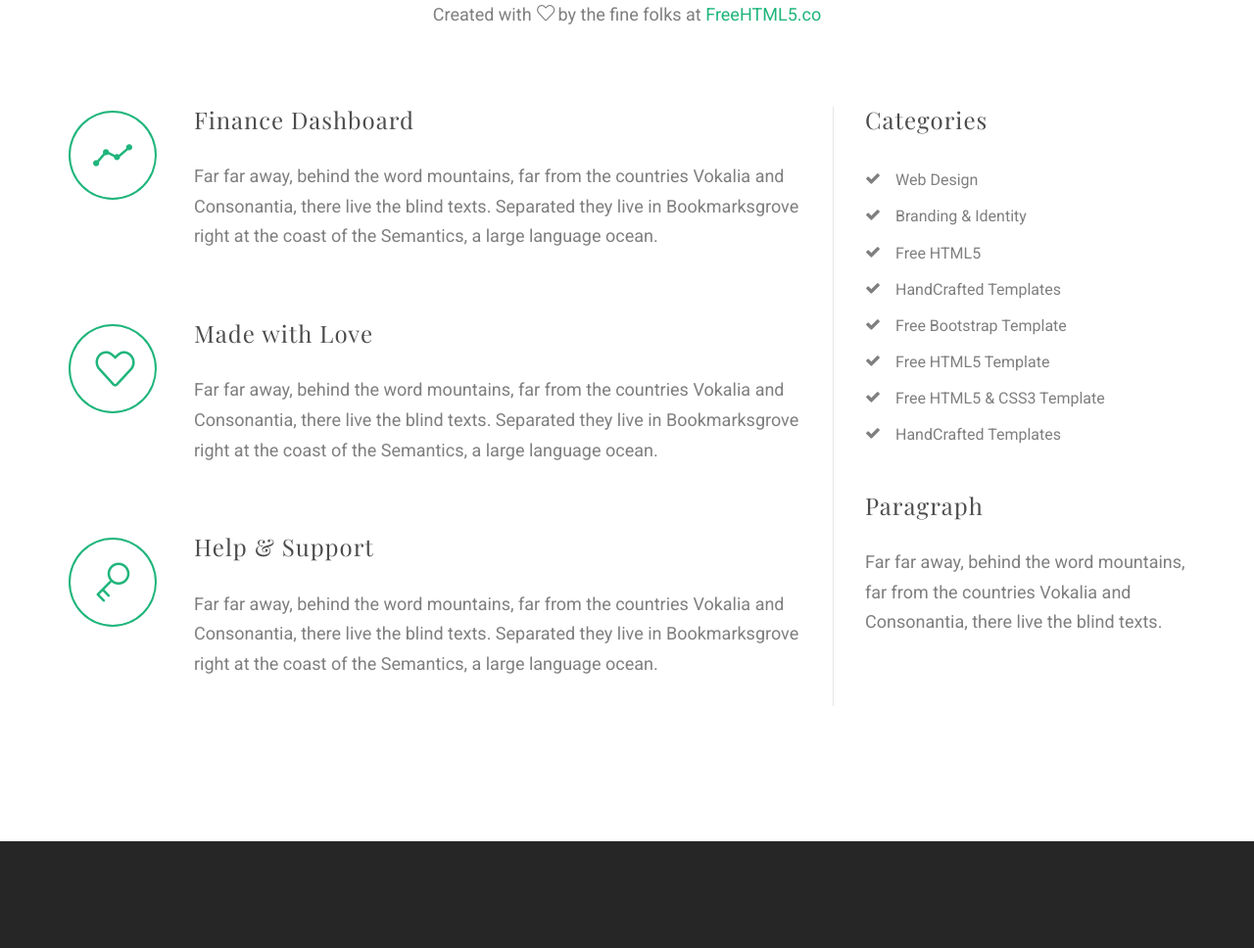
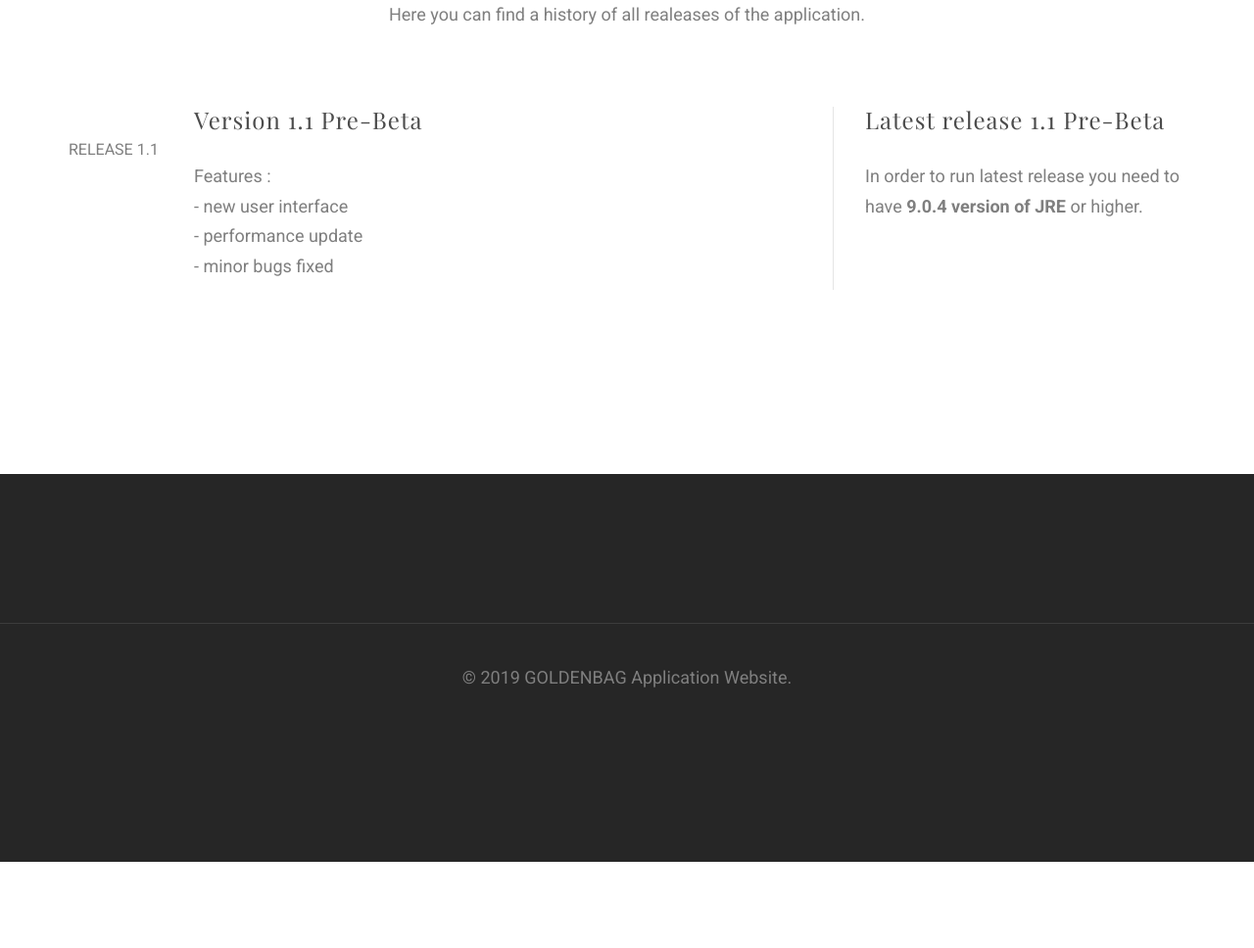
Before and after one commit to NikGolovan/goldenbag-1, a plain HTML site: page services.html in a window 1280 px wide. Shown: the part 267-1235 px from the top of the page at 98% size. After the commit the page ends 1147 px from the top, so only its background shows below. Drawn offline with nearby package versions, Linux system fonts and the light colour scheme; a script that the page names is missing; files whose address does not match are found by name.

Commit message:
Update services.html

```diff
--- a/services.html
+++ b/services.html
@@ -71,15 +71,15 @@
 		<header id="fh5co-header" role="banner">
 			<div class="container">
 				<div class="header-inner">
-				<h1><i class="sl-icon-energy"></i><a href="index.html">Lesser</a></h1>
+					<h1><img src="images\money-bag.png"><a href="index.html">GOLDENBAG</a></h1><text>pre-beta release</text>
 					<nav role="navigation">
 						<ul>
-						<li><a href="index.html">Home</a></li>
-						<li><a href="blog.html">Blog</a></li>
-						<li><a href="portfolio.html">Portfolio</a></li>
-						<li><a class="active" href="services.html">Services</a></li>
+							<li><a class="active" href="index.html">Home</a></li>
+							<li><a href="Goldenbag_pre_beta.zip" download>Download .zip</a></li>
+							<!-- <li><a href="portfolio.html">Portfolio</a></li> -->
+							<li><a href="services.html">Releases</a></li>
 							<li><a href="about.html">About</a></li>
-						<li><a href="contact.html">Contact</a></li>
+							<!-- <li><a href="contact.html">Contact</a></li> -->
 						</ul>
 					</nav>
 				</div>
@@ -89,32 +89,19 @@
 		<div class="container">
 			<div class="row">
 				<div class="col-md-6 col-md-offset-3 text-center fh5co-heading">
-					<h2>Our Services</h2>
-					<p><span>Created with <i class="sl-icon-heart"></i> by the fine folks at <a href="http://freehtml5.co">FreeHTML5.co</a></span></p>
+					<h2>Releases of GOLDENBAG</h2>
+					<p><span>Here you can find a history of all realeases of the application.</p>
 				</div>
 			</div>
 			<div class="row">
 				<div class="col-md-8">
 					<div class="row">
 						<div class="col-md-12 services-inner">
-							<span><i class="sl-icon-graph"></i></span>
+							<span>RELEASE 1.1</span>
 							<div class="desc">
-								<h3>Finance Dashboard</h3>
-								<p>Far far away, behind the word mountains, far from the countries Vokalia and Consonantia, there live the blind texts. Separated they live in Bookmarksgrove right at the coast of the Semantics, a large language ocean.</p>
-							</div>
-							</div>
-						<div class="col-md-12 services-inner">
-							<span><i class="sl-icon-heart"></i></span>
-							<div class="desc">
-								<h3>Made with Love</h3>
-								<p>Far far away, behind the word mountains, far from the countries Vokalia and Consonantia, there live the blind texts. Separated they live in Bookmarksgrove right at the coast of the Semantics, a large language ocean.</p>
-							</div>
-						</div>
-						<div class="col-md-12 services-inner">
-							<span><i class="sl-icon-key"></i></span>
-							<div class="desc">
-								<h3>Help &amp; Support</h3>
-								<p>Far far away, behind the word mountains, far from the countries Vokalia and Consonantia, there live the blind texts. Separated they live in Bookmarksgrove right at the coast of the Semantics, a large language ocean.</p>
+								<h3>Version 1.1 Pre-Beta</h3>
+								<p>Features :<br>- new user interface <br>- performance update <br>- minor bugs fixed</br></br>
+								</p>
 							</div>
 							</div>
 					</div>
@@ -123,21 +110,8 @@
 					<aside class="sidebar">
 						<div class="row">
 							<div class="col-md-12 side">
-								<h3>Categories</h3>
-								<ul>
-									<li><i class="icon-check"></i><a href="#">Web Design</a></li>
-									<li><i class="icon-check"></i><a href="#">Branding &amp; Identity</a></li>
-									<li><i class="icon-check"></i><a href="#">Free HTML5</a></li>
-									<li><i class="icon-check"></i><a href="#">HandCrafted Templates</a></li>
-									<li><i class="icon-check"></i><a href="#">Free Bootstrap Template</a></li>
-									<li><i class="icon-check"></i><a href="#">Free HTML5 Template</a></li>
-									<li><i class="icon-check"></i><a href="#">Free HTML5 &amp; CSS3 Template</a></li>
-									<li><i class="icon-check"></i><a href="#">HandCrafted Templates</a></li>
-								</ul>
-							</div>
-							<div class="col-md-12 side">
-								<h3>Paragraph</h3>
-								<p>Far far away, behind the word mountains, far from the countries Vokalia and Consonantia, there live the blind texts.</p>
+								<h3>Latest release 1.1 Pre-Beta</h3>
+								<p>In order to run latest release you need to have <b>9.0.4 version of JRE</b> or higher.</p>
 							</div>
 						</div>
 					</aside>
@@ -147,7 +121,7 @@
 	</div>
 
 	<footer id="fh5co-footer" role="contentinfo">
-
+		<!--
 		<div class="container">
 			<div class="col-md-3 col-sm-12 col-sm-push-0 col-xs-12 col-xs-push-0">
 				<h3>About Us</h3>
@@ -180,12 +154,12 @@
 				</ul>
 			</div>
 
-
+	-->
 			<div class="col-md-12 fh5co-copyright text-center">
-				<p>&copy; 2016 Free HTML5 template. All Rights Reserved. <span>Designed with <i class="icon-heart"></i> by <a href="http://freehtml5.co/" target="_blank">FreeHTML5.co</a> Demo Images by <a href="http://unsplash.com/" target="_blank">Unsplash</a></span></p>
+				<p>&copy; 2019 GOLDENBAG Application Website.</p>
+			</div>
 		</div>
 
-		</div>
 	</footer>
 	</div>
 
```
Lines whose indentation alone changed are shown as unchanged.
